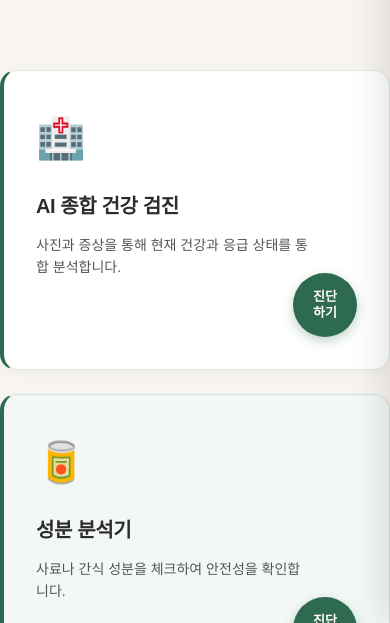
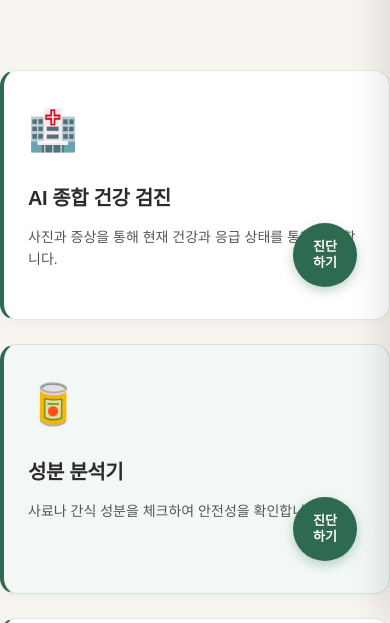
Before and after one commit to ileilo1215-ship-it/myo-guide, a Next.js app: page /assistant in a window 390 px wide. Shown: the part 221-844 px from the top of the page. Built offline with nearby package versions, Linux system fonts and the light colour scheme; a web font is replaced by a local one.

Commit message:
style: refine mobile layout consistency and spacing for news, classroom, and assistant

```diff
--- a/app/assistant/page.js
+++ b/app/assistant/page.js
@@ -737,9 +737,16 @@ export default function AssistantHub() {
         @media (max-width: 900px) { .main-tools-grid { grid-template-columns: 1fr; } }
         @media (max-width: 768px) {
           .tool-detail-view { max-width: 100%; }
-          .content-container { padding: 0 16px 40px; }
-          .symptom-tag-grid { justify-content: center; }
+          .content-container { padding: 0 1rem 40px; }
+          .sticky-nav-wrapper { padding: 12px 1rem; }
+          .symptom-tag-grid { justify-content: center; gap: 8px; }
           .photo-actions-container { flex-direction: column; }
+          .hub-tool-card { padding: 24px; min-height: 250px; }
+          .tool-intro-card, .usage-guide-card, .tool-feature-card { padding: 24px 20px; }
+          .card-desc-text { padding-right: 0; }
+          .intro-desc { padding-left: 0; margin-top: 8px; }
+          .intro-main { gap: 12px; }
+          .intro-title { font-size: 20px; }
         }
       `}</style>
     </main>
--- a/app/globals.css
+++ b/app/globals.css
@@ -1059,11 +1059,11 @@ h1, h2, h3 {
 }
 
 .news-magazine-title {
-  font-size: 20px;
+  font-size: 19px;
   font-weight: 800;
   color: var(--text-primary);
-  line-height: 1.35;
-  margin-bottom: 12px;
+  line-height: 1.3;
+  margin-bottom: 8px;
   word-break: keep-all;
 }
 
@@ -1073,17 +1073,17 @@ h1, h2, h3 {
   display: flex;
   align-items: center;
   gap: 8px;
-  margin-bottom: 20px;
+  margin-bottom: 16px;
 }
 
 .news-magazine-editor-note {
   position: relative;
   font-size: 14px;
-  line-height: 1.6;
+  line-height: 1.5;
   color: #555;
-  padding: 16px 0;
+  padding: 12px 0;
   border-top: 1px solid #f0f0f0;
-  margin-bottom: 20px;
+  margin-bottom: 16px;
 }
 
 .editor-quote-icon {
@@ -1383,13 +1383,18 @@ h1, h2, h3 {
 /* Mobile */
 @media (max-width: 767px) {
   .classroom-container {
-    padding: 0 16px 40px;
+    padding: 0 1rem 40px;
   }
 
   .classroom-question-box {
-    padding: 30px 20px;
-    min-height: 200px;
-    margin: 20px 0;
+    padding: 24px 20px;
+    height: 120px;
+    margin: 1.5rem 0;
+  }
+
+  .classroom-card {
+    padding: 20px;
+    gap: 12px;
   }
 
   .classroom-grid {
@@ -1430,7 +1435,7 @@ h1, h2, h3 {
 .discovery-content-container {
   max-width: 1200px;
   margin: 0 auto;
-  padding: 0 2rem;
+  padding: 0 1rem;
   text-align: left;
 }
 
@@ -1484,7 +1489,8 @@ h1, h2, h3 {
 /* Mobile */
 @media (max-width: 767px) {
   .discovery-nav-tabs {
-    margin-top: 2rem;
+    margin-top: 1.5rem;
+    margin-bottom: 1.5rem;
     padding: 4px;
   }
 
@@ -1499,8 +1505,8 @@ h1, h2, h3 {
 /* Content Headers */
 .news-content-header, .learn-content-header {
   text-align: center;
-  margin-bottom: 3rem;
-  padding: 0 2rem;
+  margin-bottom: 1.5rem;
+  padding: 0 1rem;
 }
 
 .news-main-title {
@@ -1527,8 +1533,8 @@ h1, h2, h3 {
   display: flex;
   flex-wrap: wrap;
   justify-content: center;
-  gap: 0.6rem;
-  margin-bottom: 2.5rem;
+  gap: 0.5rem;
+  margin-bottom: 2rem;
   padding: 0;
   max-width: 1000px;
   margin-left: auto;
@@ -1536,11 +1542,11 @@ h1, h2, h3 {
 }
 
 .news-tag-pill, .classroom-tag-pill {
-  padding: 0.4rem 1rem;
+  padding: 0.4rem 0.8rem;
   background: white;
   border: 1px solid var(--border-color);
   border-radius: 40px;
-  font-size: 0.88rem;
+  font-size: 0.85rem;
   font-weight: 600;
   color: var(--text-secondary);
   text-decoration: none;
@@ -1570,8 +1576,8 @@ h1, h2, h3 {
 .classroom-question-box {
   position: relative;
   width: 100%;
-  height: 160px;
-  margin: 0 auto 2.5rem;
+  height: 140px;
+  margin: 0 auto 1.5rem;
   border-radius: 24px;
   overflow: hidden;
   display: flex;
--- a/app/page.js
+++ b/app/page.js
@@ -50,7 +50,7 @@ function NewsPageItem({ post }) {
 
         <div style={{ display: 'flex', alignItems: 'flex-start', justifyContent: 'space-between', gap: '1rem' }}>
           <div style={{ flex: 1 }}>
-            <h2 className="news-magazine-title">{post.title}</h2>
+            <h2 className="news-magazine-title" style={{ lineHeight: '1.25', marginBottom: '8px' }}>{post.title}</h2>
             <div className="news-magazine-meta" style={{ marginBottom: post.editorNote ? '20px' : '0' }}>
               <span>{post.source || '매체'}</span>
               <span className="news-meta-divider">|</span>
@@ -144,7 +144,7 @@ function DiscoveryView({ newsPosts = [], classPosts = [], currentTab = 'news', p
       <div className="discovery-content-container">
         {activeTab === 'news' && (
           <>
-            <div className="news-content-header" style={{ marginBottom: '2rem' }}>
+            <div className="news-content-header">
               <h2 className="news-main-title">뉴스</h2>
             </div>
 
@@ -166,8 +166,10 @@ function DiscoveryView({ newsPosts = [], classPosts = [], currentTab = 'news', p
                   key={tagObj.label}
                   href={`/?category=Discovery&tab=news&tag=${tagObj.label}`}
                   className={`news-tag-pill ${params?.tag === tagObj.label ? 'active' : ''}`}
+                  style={{ display: 'inline-flex', alignItems: 'center', gap: '4px' }}
                 >
-                  {tagObj.icon} {tagObj.label}
+                  <span>{tagObj.icon}</span>
+                  <span>{tagObj.label}</span>
                 </Link>
               ))}
             </div>
@@ -183,7 +185,7 @@ function DiscoveryView({ newsPosts = [], classPosts = [], currentTab = 'news', p
 
         {activeTab === 'class' && (
           <>
-            <div className="learn-content-header" style={{ marginBottom: '2rem' }}>
+            <div className="learn-content-header">
               <h2 className="learn-main-title">배움</h2>
             </div>
 
@@ -226,8 +228,10 @@ function DiscoveryView({ newsPosts = [], classPosts = [], currentTab = 'news', p
                   key={tagObj.label}
                   href={`/?category=Discovery&tab=class&tag=${tagObj.label}`}
                   className={`classroom-tag-pill ${params?.tag === tagObj.label ? 'active' : ''}`}
+                  style={{ display: 'inline-flex', alignItems: 'center', gap: '4px' }}
                 >
-                  {tagObj.icon} {tagObj.label}
+                  <span>{tagObj.icon}</span>
+                  <span>{tagObj.label}</span>
                 </Link>
               ))}
             </div>
@@ -331,6 +335,7 @@ export default async function Home({ searchParams }) {
   const kstOffset = 9 * 60 * 60 * 1000;
   const kstDate = new Date(now.getTime() + kstOffset);
   const dayCount = Math.floor(kstDate.getTime() / (1000 * 60 * 60 * 24));
+  const showNewsToday = (dayCount % 2 === 0);
 
   // 2. Data Fetching
   const newsPosts = allPostsData
@@ -421,6 +426,21 @@ export default async function Home({ searchParams }) {
         </div>
       </section>
 
+      {/* SECTION: MYO ASSISTANT (SECRETARY) TEASER */}
+      <section className="home-section" style={{ backgroundColor: '#ffffff', borderTop: '1px solid var(--border-color)' }}>
+        <div className="section-container">
+          <div className="section-header">
+            <span className="section-subtitle-en">Smart AI Assistant</span>
+            <h2 className="section-title">묘한 비서</h2>
+            <p className="section-subtitle">똑똑한 AI 기술로 반려묘의 건강과 안전을 세심히 보살핍니다.</p>
+          </div>
+
+          <div className="section-footer">
+            <Link href="/assistant" className="btn-primary">묘한 비서 이용하기 &gt;</Link>
+          </div>
+        </div>
+      </section>
+
       {/* SECTION 3: CARE PREVIEW (DAILY) */}
       <section className="home-section" style={{ backgroundColor: '#ffffff', borderTop: '1px solid var(--border-color)' }}>
         <div className="section-container">
@@ -466,7 +486,7 @@ export default async function Home({ searchParams }) {
         </div>
       </section>
 
-      {/* SECTION 5: DISCOVERY PREVIEW (DAILY) */}
+      {/* SECTION 5: DISCOVERY PREVIEW (DAILY ALTERNATING) */}
       <section className="home-section" style={{ backgroundColor: '#e8f4ee' }}>
         <div className="section-container">
           <div className="section-header">
@@ -475,12 +495,9 @@ export default async function Home({ searchParams }) {
             <p className="section-subtitle">동물권 소식과 생명 존중 교육을 한곳에서 만나보세요</p>
           </div>
 
-          {/* News Preview */}
-          <div style={{ marginBottom: '4rem' }}>
-            <div style={{ display: 'flex', justifyContent: 'space-between', alignItems: 'center', marginBottom: '1.5rem' }}>
-              <h3 style={{ fontSize: '1.4rem', color: 'var(--primary-color)' }}>🗞️ 최신 뉴스</h3>
-              <Link href="/?category=Discovery&tab=news" style={{ fontSize: '0.9rem', color: '#666' }}>더보기 &gt;</Link>
-            </div>
+          {showNewsToday ? (
+            /* News Preview */
+            <div style={{ marginBottom: '2rem' }}>
               <div className="section-grid cols-3">
                 {dailyNewsPreview?.filter(Boolean).map(post => (
                   <article key={post?.id || Math.random()} className="news-magazine-card simple-card" style={{ height: '100%', display: 'flex', flexDirection: 'column' }}>
@@ -510,13 +527,9 @@ export default async function Home({ searchParams }) {
                 ))}
               </div>
             </div>
-
-          {/* Class Preview */}
-          <div>
-            <div style={{ display: 'flex', justifyContent: 'space-between', alignItems: 'center', marginBottom: '1.5rem' }}>
-              <h3 style={{ fontSize: '1.4rem', color: 'var(--primary-color)' }}>🌱 오늘의 배움</h3>
-              <Link href="/?category=Discovery&tab=class" style={{ fontSize: '0.9rem', color: '#666' }}>더보기 &gt;</Link>
-            </div>
+          ) : (
+            /* Class Preview */
+            <div style={{ marginBottom: '2rem' }}>
               <div className="classroom-banner" style={{ margin: 0, padding: '2rem' }}>
                 <div className="classroom-banner-content">
                   <h2 className="section-title" style={{ color: 'white', marginTop: '0', fontSize: '1.8rem' }}>{dailyClass?.title || "동물권, 함께 배워요"}</h2>
@@ -532,9 +545,10 @@ export default async function Home({ searchParams }) {
                 </div>
               </div>
             </div>
+          )}
 
           <div className="section-footer" style={{ marginTop: '4rem' }}>
-            <Link href="/?category=Discovery" className="btn-primary">묘한 탐구 모두 보기 &gt;</Link>
+            <Link href="/?category=Discovery" className="btn-primary">묘한 탐구 보기 &gt;</Link>
           </div>
         </div>
       </section>
```
Lines whose indentation alone changed are shown as unchanged.
